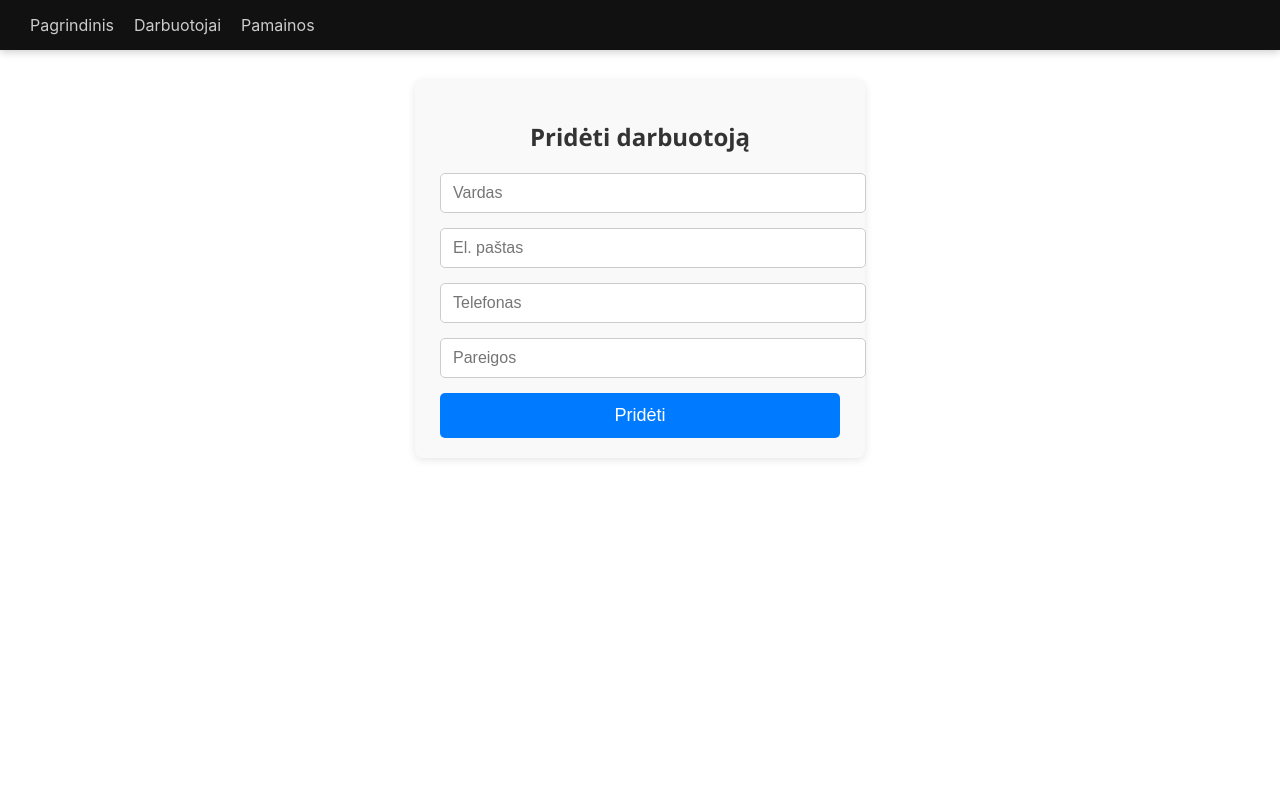
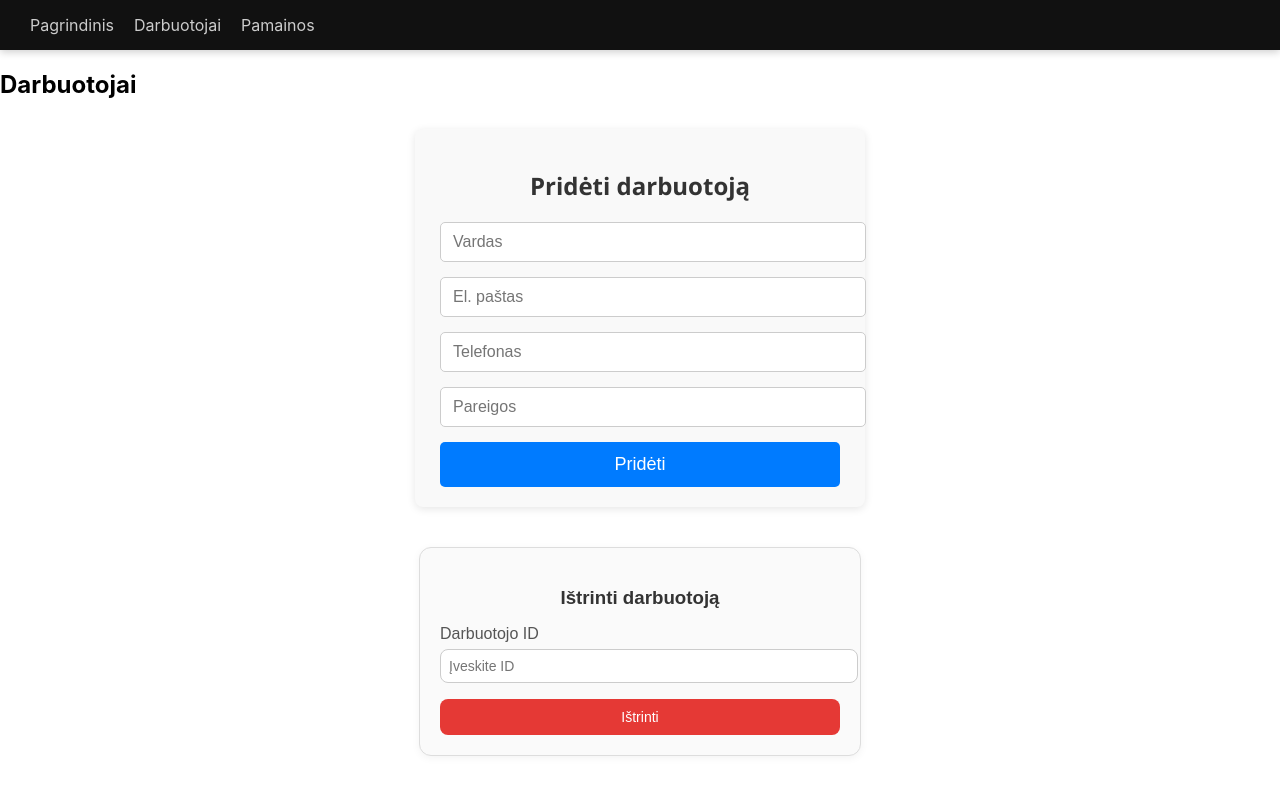
Before and after one commit to Matas313/shift-planner-front, a React (Create React App) app: page /employeeform in a window 1280 px wide. Shown: the top 794 px of the page. Built offline with nearby package versions, Linux system fonts and the light colour scheme.

Commit message:
Atnaujintas DeleteEmployee komponentas ir CSS

```diff
--- a/src/App.js
+++ b/src/App.js
@@ -2,7 +2,7 @@ import { BrowserRouter as Router, Routes, Route } from 'react-router-dom';
 import './App.css';
 import Header from './components/Header';
 import Home from './components/Pages/Home';
-import EmployeeForm from './components/Pages/Employee/EmployeeForm'
+import EmployeePage from './components/Pages/Employee/EmployeePage'
 import ShiftForm from './components/Pages/Shift/ShiftForm'
 
 
@@ -12,7 +12,7 @@ function App() {
       <Header />
       <Routes>
         <Route path="/" element={<Home />} />
-        <Route path="/employeeform" element={<EmployeeForm />} />
+        <Route path="/employeeform" element={<EmployeePage />} />
         <Route path="/shiftform" element={<ShiftForm />} />
       </Routes>
 
--- a/src/components/Pages/Employee/DeleteEmployee.css
+++ b/src/components/Pages/Employee/DeleteEmployee.css
@@ -1,40 +1,48 @@
-.container {
+.delete-employee-container {
   max-width: 400px;
   margin: 40px auto;
   padding: 20px;
+  border: 1px solid #ddd;
   border-radius: 12px;
-  box-shadow: 0 0 15px rgba(0, 0, 0, 0.1);
-  background-color: #fdfdfd;
-  font-family: 'Segoe UI', sans-serif;
+  background-color: #fafafa;
+  box-shadow: 0 2px 8px rgba(0, 0, 0, 0.05);
+  font-family: Arial, sans-serif;
 }
 
-.container h3 {
+.delete-employee-container h3 {
+  margin-bottom: 16px;
   text-align: center;
-  margin-bottom: 20px;
-  color: #222;
+  color: #333;
 }
 
-.container input {
+.delete-employee-container label {
+  display: block;
+  margin-bottom: 6px;
+  font-weight: 500;
+  color: #555;
+}
+
+.delete-employee-container input {
+  width: 100%;
+  padding: 8px;
+  margin-bottom: 16px;
+  border: 1px solid #ccc;
+  border-radius: 8px;
+  font-size: 14px;
+}
+
+.delete-employee-container button {
   width: 100%;
   padding: 10px;
-  margin: 10px 0 20px;
-  border: 1px solid #ccc;
-  border-radius: 8px;
-  font-size: 16px;
-}
-
-.container button {
-  width: 100%;
-  padding: 12px;
-  background-color: #007bff;
+  background-color: #e53935;
   color: white;
   border: none;
   border-radius: 8px;
-  font-size: 16px;
+  font-size: 14px;
   cursor: pointer;
   transition: background-color 0.2s ease;
 }
 
-.container button:hover {
-  background-color: #0056b3;
+.delete-employee-container button:hover {
+  background-color: #d32f2f;
 }
--- a/src/components/Pages/Employee/DeleteEmployee.js
+++ b/src/components/Pages/Employee/DeleteEmployee.js
@@ -1,5 +1,5 @@
 import React, { useState } from 'react';
-import './DeleteEmployee.css'
+import './DeleteEmployee.css';
 
 function DeleteEmployee() {
   const [employeeId, setEmployeeId] = useState('');
@@ -23,13 +23,15 @@ function DeleteEmployee() {
   };
 
   return (
-    <div>
+    <div className="delete-employee-container">
       <h3>Ištrinti darbuotoją</h3>
+      <label htmlFor="employeeId">Darbuotojo ID</label>
       <input
+        id="employeeId"
         type="number"
         value={employeeId}
         onChange={e => setEmployeeId(e.target.value)}
-        placeholder="Darbuotojo ID"
+        placeholder="Įveskite ID"
       />
       <button onClick={handleDelete}>Ištrinti</button>
     </div>
--- /dev/null
+++ b/src/components/Pages/Employee/EmployeePage.js
@@ -0,0 +1,14 @@
+import EmployeeForm from './EmployeeForm';
+import DeleteEmployee from './DeleteEmployee';
+
+function EmployeePage() {
+  return (
+    <div>
+      <h2>Darbuotojai</h2>
+      <EmployeeForm />
+      <DeleteEmployee />
+    </div>
+  );
+}
+
+export default EmployeePage;
```
